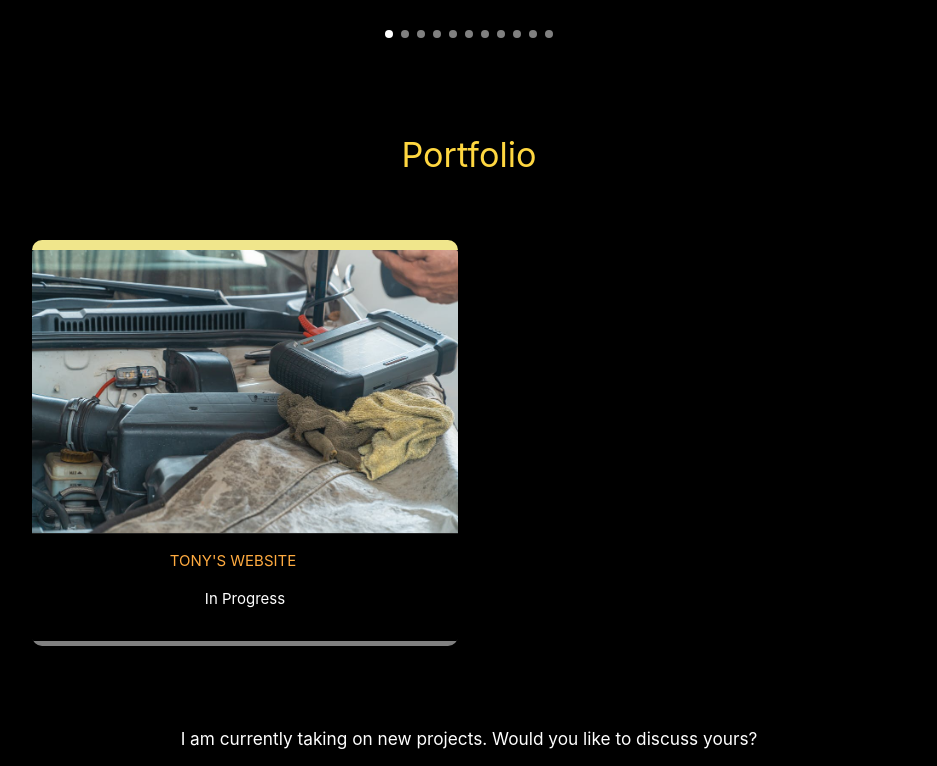
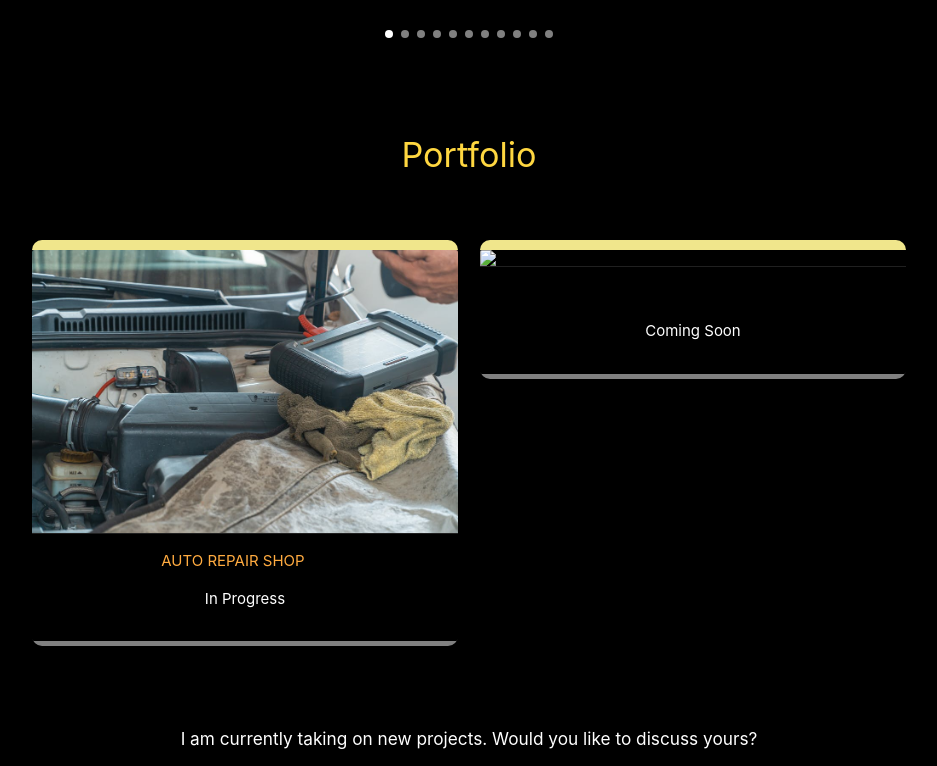
Before and after one commit to NgethaWachira/My-Online-Resume, a Django app: page / in a window 1280 px wide. Shown: the part 3429-4195 px from the top of the page, without its empty margins (171-1108 px from the left). Run offline with Django 3.2, Linux system fonts and the light colour scheme; some libraries are stand-ins or nearby versions.

Commit message:
Tweaked the home.html file

```diff
--- a/portfolio/templates/portfolio/home.html
+++ b/portfolio/templates/portfolio/home.html
@@ -32,37 +32,37 @@
 		<div class="container">
 			<div class="row">
 				<div class="col s12 m6 l5" id="experience-1">
-					<h5 class="center-align orange-text orange-accent-2">Nature Surf Systems</h5>
+					<a href="https://nature-surf.com/" target="_blank"><h5 class="center-align orange-text orange-accent-2">Nature Surf Systems</h5></a>
 					<h6 class="center-align orange-text orange-accent-3">Geospatial Engineer | Web Applications Developer</h6>
 					<h6 class="center-align lime-text lime-accent-2">Period: Feb 2019 &bull; Up-to-date</h6>
 					<p> Building web apps from concept all the way to completion, fashioning everything from the home page to site layout and function. Striving to create visually appealing sites that feature user-friendly design and clear navigation according to clients needs and specification.</p>
 				</div>
 				<div class="col s12 m6 l5 right" id="experience-2">
-					<h5 class="center-align orange-text orange-accent-2">Ramani Geosystems</h5>
+					<a href="http://www.ramani.co.ke/" target="_blank"><h5 class="center-align orange-text orange-accent-2">Ramani Geosystems</h5></a>
 					<h6 class="center-align orange-text orange-accent-3">2D/3D Mapping Technician</h6>
 					<h6 class="center-align lime-text lime-accent-2">Period: July 2018 &bull; Jan 2019</h6>
 					<p>I Used computer programs and software packages to prepare graphic reports, maps, and charts. I also analyzed data sets for daily decision-making procedures, Created, developed, and maintain databases. Used  maps and data sets for spatial analysis.</p>
 				</div>
 				<div class="col s12 m6 l5" id="experience-3">
-					<h5 class="center-align orange-text orange-accent-2">ESRI Eastern Africa</h5>
+					<a href="https://www.esriea.com/" target="_blank"><h5 class="center-align orange-text orange-accent-2">ESRI Eastern Africa</h5></a>
 					<h6 class="center-align orange-text orange-accent-3">Technical Support</h6>
 					<h6 class="center-align lime-text lime-accent-2">Period: April 2017 &bull; July 2017</h6>
 					<p>Worked with ArcGIS products e.g. ArcMap, ArcPro, ArcGIS online and ArcGIS server. Published data online through sharing it as a map package or layer package using ArcGIS and also sharing content online. Data collection using various applications e.g. Collector for ArcGIS and ODK.</p>
 				</div>
 				<div class="col s12 m6 l5 right" id="experience-4">
-					<h5 class="center-align orange-text orange-accent-2">RCMRD</h5>
+					<a href="https://rcmrd.org/" target="_blank"><h5 class="center-align orange-text orange-accent-2">RCMRD</h5></a>
 					<h6 class="center-align orange-text orange-accent-3">GIS & RS Support</h6>
 					<h6 class="center-align lime-text lime-accent-2">Period: Sept 2016 &bull; Dec 2016</h6>
 					<p> Conducting image search and generating image reports from Digital Globe and Airbus Defense and Space (ADS) high-resolution image service providers on request by clients. Acquisition, processing and disseminating raster and vector datasets for internal and external users. Design, preparation and production of maps through vectorization of satellite images for commercial purposes and according to client needs</p>
 				</div>
 				<div class="col s12 m6 l5" id="experience-5">
-					<h5 class="center-align orange-text orange-accent-2">Geosurv Systems Limited</h5>
+					<a href="http://geosurv.co.ke/" target="_blank"><h5 class="center-align orange-text orange-accent-2">Geosurv Systems Limited</h5></a>
 					<h6 class="center-align orange-text orange-accent-3">Cartography Assistant</h6>
 					<h6 class="center-align lime-text lime-accent-2">Period: May 2015 &bull; June 2016</h6>
 					<p>Planning of proposed subdivision of land parcels into a given number of portions according to client preferences and design. Carrying out of topographical survey of land by use of a total station and later planning of the same.</p>
 				</div>
 				<div class="col s12 m6 l5 right" id="experience-6">
-					<h5 class="center-align orange-text orange-accent-2">Geodev Limited</h5>
+					<a href="https://www.geodev.co.ke/" target="_blank"><h5 class="center-align orange-text orange-accent-2">Geodev Limited</h5></a>
 					<h6 class="center-align orange-text orange-accent-3">GIS and RS Intern</h6>
 					<h6 class="center-align lime-text lime-accent-2">Period: Jan 2015 &bull; April 2015</h6>
 					<p>Digitization of aerial photographs of Mombasa and Malindi County. Ground truthing of Mombasa and Malindi County. Generation of spot heights from overlaying aerial photographs. Large scale production of maps of Mombasa and Malindi County</p>
@@ -111,7 +111,7 @@
 
 	<div class="carousel">
 		<div class="row">
-			<div class="col s12 m6">
+			<div class="col s6">
 				<a class="carousel-item"><img src="{% static 'portfolio/images/python.png' %}"></a>
 				<a class="carousel-item"><img src="{% static 'portfolio/images/openlayers.png' %}"></a>
 				<a class="carousel-item"><img src="{% static 'portfolio/images/postgis.png' %}"></a>
@@ -137,8 +137,19 @@
 						<img class="responsive-img" src="{% static 'portfolio/images/auto.jpeg' %}">
 					</div>
 					<div class="card-action">
-						<a href="http://bonanza.pythonanywhere.com/" target="_blank">Tony's Website</a>
+						<a href="http://bonanza.pythonanywhere.com/" target="_blank">Auto Repair Shop</a>
 						<p>In Progress</p>
+					</div>
+				</div>
+			</div>
+			<div class="col s12 m6 l6">
+				<div class="card">
+					<div class="card-image">
+						<img class="responsive-img" src="https://via.placeholder.com/1000x667">
+					</div>
+					<div class="card-action">
+						<a href="#"></a>
+						<p>Coming Soon</p>
 					</div>
 				</div>
 			</div>
--- a/requirements.txt
+++ b/requirements.txt
@@ -1 +1,3 @@
-//
+Django==3.0.3
+django-clearcache==1.2.0
+django-materializecss-form==1.1.17
```
